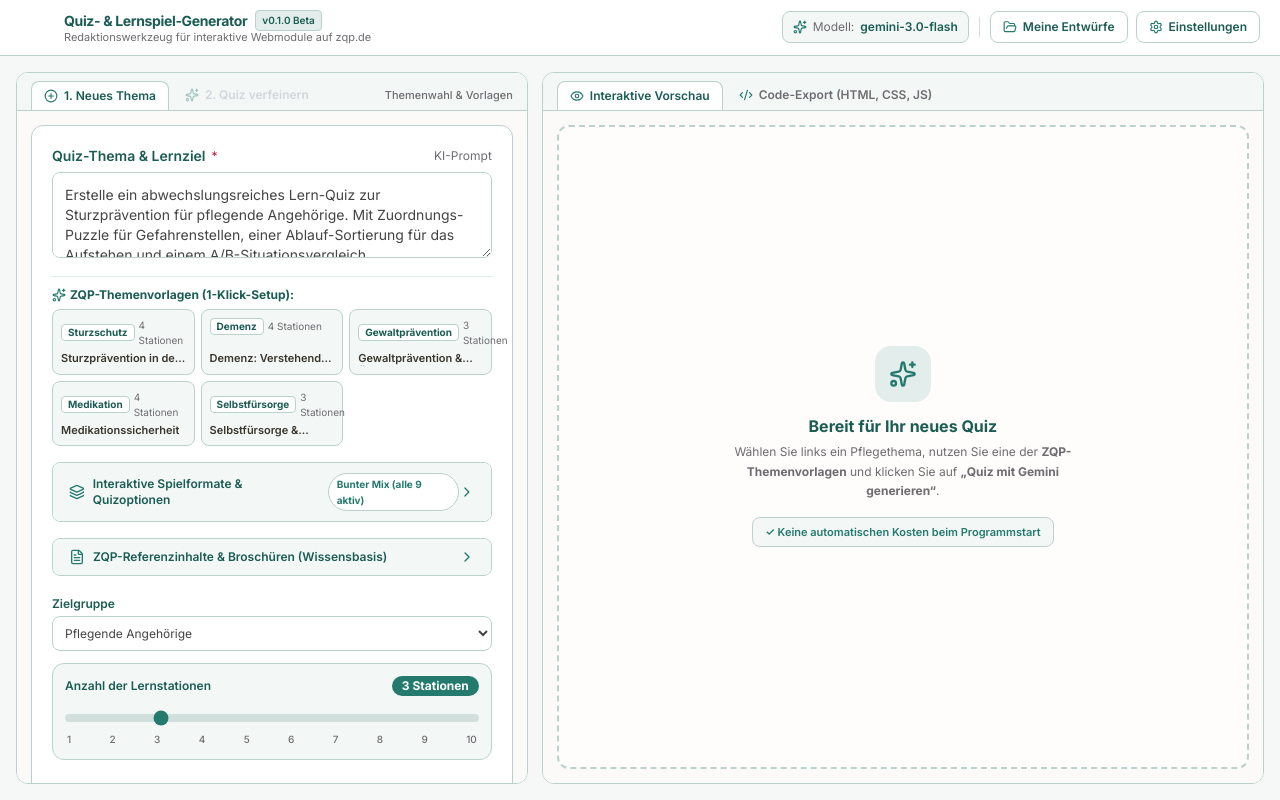
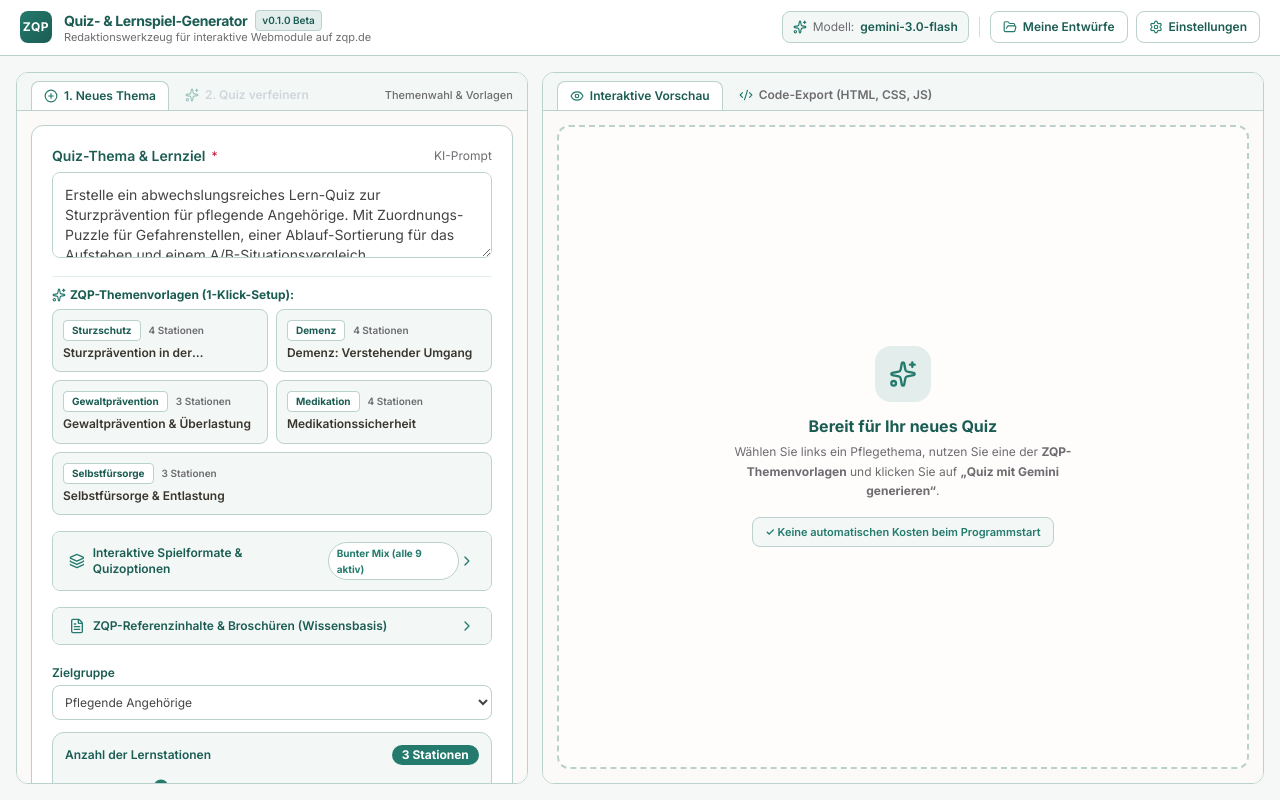
Before and after one commit to ZQP/quiz-generator, a React (Vite) app: page / in a window 1280 px wide. Built offline with nearby package versions, Linux system fonts and the light colour scheme.

Commit message:
fix(ui): fix template grid wrapping, non-breaking station counter and restore ZQP logo

```diff
--- a/src/components/Header.tsx
+++ b/src/components/Header.tsx
@@ -55,7 +55,7 @@ export const Header: React.FC<HeaderProps> = ({
     <header className="bg-white border-b border-[#bbd1cd] px-5 py-2.5 flex items-center justify-between shadow-2xs sticky top-0 z-30 select-none">
       {/* Brand & Title */}
       <div className="flex items-center gap-3">
-        <div className="w-8 h-8 rounded-lg bg-linear-to-br from-[#247a6d] to-[#1b5c53] flex items-center justify-center text-white font-extrabold text-xs tracking-wider shadow-2xs shrink-0">
+        <div className="w-8 h-8 rounded-lg bg-[#247a6d] bg-gradient-to-br from-[#247a6d] to-[#1b5c53] flex items-center justify-center text-white font-black text-xs tracking-wider shadow-2xs shrink-0">
           ZQP
         </div>
         <div className="flex flex-col">
--- a/src/components/PromptInput.tsx
+++ b/src/components/PromptInput.tsx
@@ -199,21 +199,25 @@ export const PromptInput: React.FC<PromptInputProps> = ({
                 </span>
               )}
             </div>
-            <div className="grid grid-cols-1 sm:grid-cols-2 lg:grid-cols-3 gap-1.5">
-              {ZQP_TEMPLATES.map((tpl) => (
+            <div className="grid grid-cols-1 sm:grid-cols-2 gap-2">
+              {ZQP_TEMPLATES.map((tpl, idx) => (
                 <button
                   key={tpl.badge}
                   type="button"
                   onClick={() => applyTemplate(tpl)}
-                  className="text-left p-2 rounded-lg bg-[#f3f8f7] hover:bg-[#e3eeec] border border-[#bbd1cd] hover:border-[#247a6d] transition-all flex flex-col justify-between group cursor-pointer"
+                  className={`text-left p-2.5 rounded-lg bg-[#f3f8f7] hover:bg-[#e3eeec] border border-[#bbd1cd] hover:border-[#247a6d] transition-all flex flex-col justify-between gap-1 group cursor-pointer shadow-2xs ${
+                    idx === 4 ? "sm:col-span-2" : ""
+                  }`}
                 >
-                  <div className="flex items-center justify-between gap-1 mb-1">
-                    <span className="text-[10px] font-bold text-[#1b5c53] bg-white px-1.5 py-0.2 rounded border border-[#bbd1cd]">
+                  <div className="flex items-center justify-between gap-2">
+                    <span className="text-[10px] font-bold text-[#1b5c53] bg-white px-2 py-0.5 rounded border border-[#bbd1cd] whitespace-nowrap">
                       {tpl.badge}
                     </span>
-                    <span className="text-[10px] text-[#6e6c70]">{tpl.count} Stationen</span>
+                    <span className="text-[10px] text-[#6e6c70] font-semibold whitespace-nowrap shrink-0">
+                      {tpl.count} Stationen
+                    </span>
                   </div>
-                  <span className="text-[11px] font-semibold text-[#3a352d] leading-tight line-clamp-1 group-hover:text-[#1b5c53]">
+                  <span className="text-xs font-semibold text-[#3a352d] leading-snug group-hover:text-[#1b5c53] line-clamp-1">
                     {tpl.title}
                   </span>
                 </button>
--- a/src/components/QuizRefiner.tsx
+++ b/src/components/QuizRefiner.tsx
@@ -140,7 +140,7 @@ export const QuizRefiner: React.FC<QuizRefinerProps> = ({
         <button
           type="submit"
           disabled={!refinementPrompt.trim() || isLoading}
-          className="w-full mt-1 bg-linear-to-r from-[#247a6d] to-[#1b5c53] hover:from-[#1b5c53] hover:to-[#00473d] text-white font-semibold py-2 px-4 rounded-xl flex items-center justify-center gap-2 shadow-2xs transition-all focus:ring-2 focus:ring-[#247a6d] disabled:opacity-40 text-xs cursor-pointer"
+          className="w-full mt-1 bg-[#247a6d] bg-gradient-to-r from-[#247a6d] to-[#1b5c53] hover:from-[#1b5c53] hover:to-[#00473d] text-white font-semibold py-2 px-4 rounded-xl flex items-center justify-center gap-2 shadow-2xs transition-all focus:ring-2 focus:ring-[#247a6d] disabled:opacity-40 text-xs cursor-pointer"
         >
           <Sparkles className="w-3.5 h-3.5 text-emerald-200" />
           <span>{isLoading ? "Wende Änderung an..." : "Anpassung mit Gemini anwenden"}</span>
```
